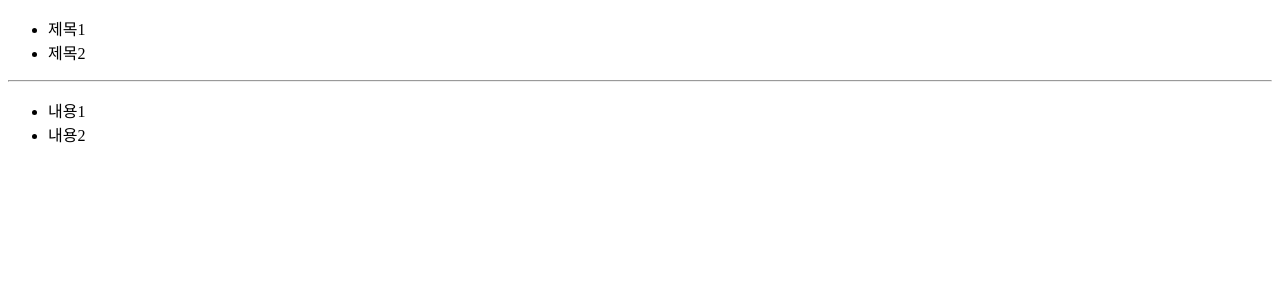
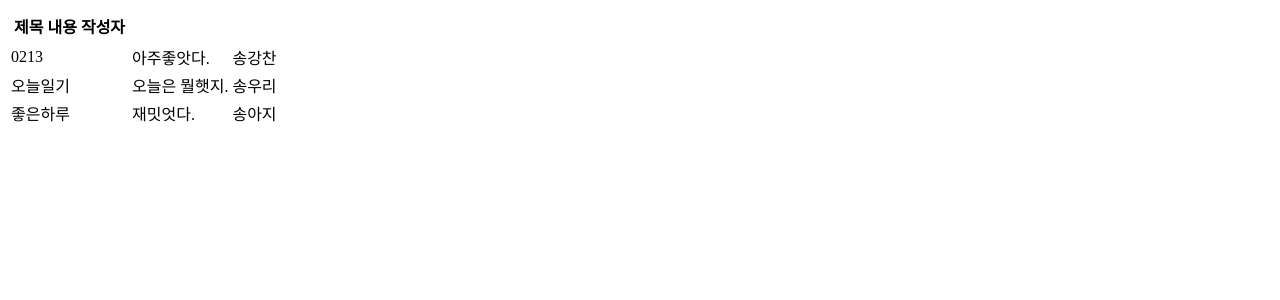
Before and after one commit to KangChanSong/react-practice, a React (Create React App) app in the folder hello-world/: page / in a window 1280 px wide. Shown: the top 300 px of the page. Built offline with nearby package versions, Linux system fonts and the light colour scheme.

Commit message:
아주_간단한_게시ㅠㅏㄴ

```diff
--- a/hello-world/src/index.js
+++ b/hello-world/src/index.js
@@ -1,41 +1,45 @@
 import React from 'react';
 import ReactDOM from 'react-dom';
 
-function Blog(props){
+function Post(props){
+    const post = props.post;
 
-    const sidebar = (
-        <ul>
-            {props.posts.map((post) =>
-
-            <li key={post.id}>{post.title}</li>
-
-            )}
-        </ul>
-    )
-
-    const content = (
-        <ul>
-            {props.posts.map((post) =>
-            <li key={post.id}>{post.content}</li>
-            )}
-        </ul>
-    )
+    const title = (<td>{post.title}</td>)
+    const content = (<td>{post.content}</td>)
+    const writer = (<td>{post.writer}</td>)
 
     return (
-        <div>
-            {sidebar}
-            <hr />
+        <tr>
+            {title}
             {content}
-        </div>
+            {writer}
+        </tr>
+    )
+}
+
+function Board(props){
+    const posts = props.posts.map((post) =>
+                    <Post key={post.id} post={post}/>)
+
+    return (
+        <table>
+            <th>
+                <td>제목</td>
+                <td>내용</td>
+                <td>작성자</td>
+            </th>
+            {posts}
+        </table>
     )
 }
 
 const posts = [
-    {id: 1, title: '제목1' , content: '내용1'},
-    {id: 2, title: '제목2' , content: '내용2'}
+    {id:1 , title: '0213', content: '아주좋앗다.', writer:'송강찬'},
+    {id:2 , title: '오늘일기', content: '오늘은 뭘햇지.', writer:'송우리'},
+    {id:3 , title: '좋은하루', content: '재밋엇다.', writer:'송아지'}
 ]
 
 ReactDOM.render(
-    <Blog posts = {posts} />,
+    <Board posts = {posts}/>,
     document.getElementById('root')
 )
```
